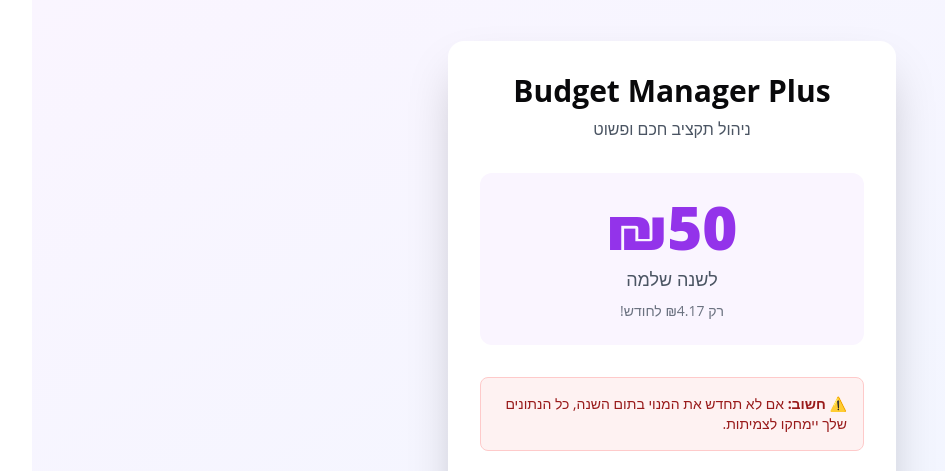
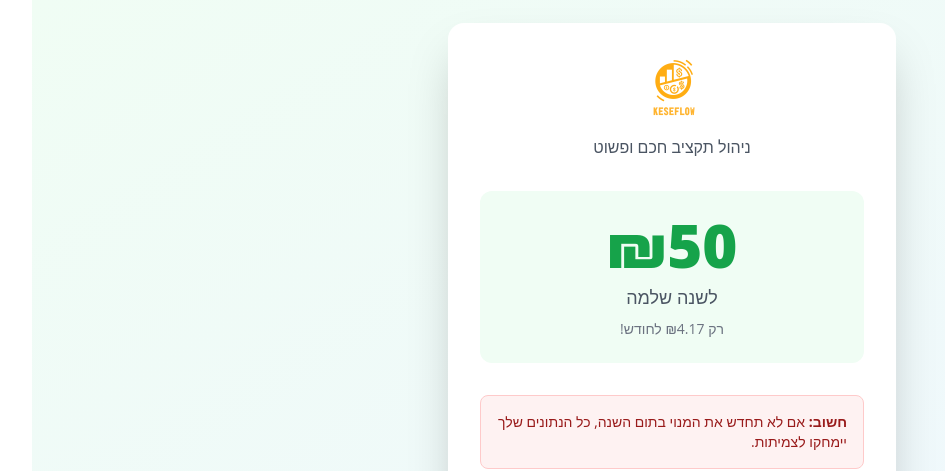
Before and after one commit to Lio311/budget-manager-plus, a Next.js app: page /subscribe in a window 1280 px wide. Shown: the top 471 px of the page, without its empty margins (138-1083 px from the left). Built offline with nearby package versions, Linux system fonts and the light colour scheme; no server answers.

Commit message:
style: apply KesefFlow branding to Paywall
- Replace title with keseflow.png logo
- Change purple to green color scheme (₪50 block)
- Remove warning emoji
- Keep all other functionality intact

```diff
--- a/src/components/subscription/Paywall.tsx
+++ b/src/components/subscription/Paywall.tsx
@@ -4,22 +4,29 @@ import { PayPalButtons, PayPalScriptProvider } from '@paypal/react-paypal-js'
 import { useAuth } from '@clerk/nextjs'
 import { createSubscription } from '@/lib/actions/subscription'
 import { Check } from 'lucide-react'
+import Image from 'next/image'
 
 export function Paywall() {
     const { userId } = useAuth()
 
     return (
-        <div className="min-h-screen flex items-center justify-center bg-gradient-to-br from-purple-50 to-blue-50 p-4">
+        <div className="min-h-screen flex items-center justify-center bg-gradient-to-br from-green-50 to-blue-50 p-4">
             <div className="max-w-md w-full bg-white rounded-2xl shadow-2xl p-8">
-                <h1 className="text-3xl font-bold text-center mb-2">
-                    Budget Manager Plus
-                </h1>
+                <div className="flex justify-center mb-4">
+                    <Image
+                        src="/keseflow.png"
+                        alt="KesefFlow"
+                        width={200}
+                        height={60}
+                        className="h-16 w-auto"
+                    />
+                </div>
                 <p className="text-center text-gray-600 mb-8">
                     ניהול תקציב חכם ופשוט
                 </p>
 
-                <div className="text-center mb-8 bg-purple-50 rounded-xl p-6">
-                    <div className="text-6xl font-black text-purple-600 mb-2">
+                <div className="text-center mb-8 bg-green-50 rounded-xl p-6">
+                    <div className="text-6xl font-black text-green-600 mb-2">
                         ₪50
                     </div>
                     <div className="text-gray-600 text-lg">לשנה שלמה</div>
@@ -28,7 +35,7 @@ export function Paywall() {
 
                 <div className="bg-red-50 border border-red-200 rounded-lg p-4 mb-6">
                     <p className="text-sm text-red-800 font-medium">
-                        ⚠️ <strong>חשוב:</strong> אם לא תחדש את המנוי בתום השנה, כל הנתונים שלך יימחקו לצמיתות.
+                        <strong>חשוב:</strong> אם לא תחדש את המנוי בתום השנה, כל הנתונים שלך יימחקו לצמיתות.
                     </p>
                 </div>
 
```
